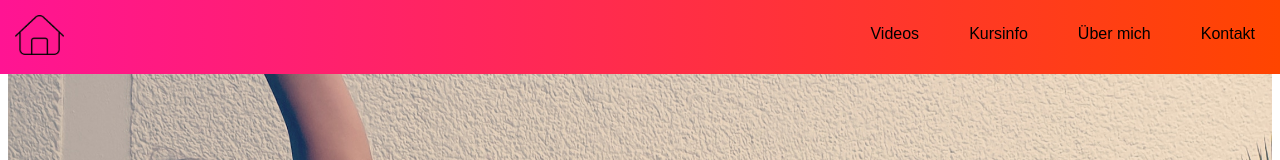
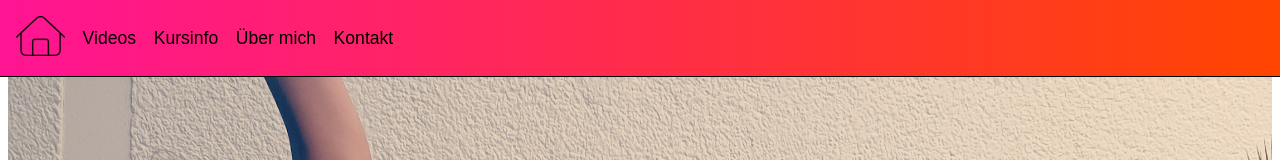
Before and after one commit to Ines2108/strongnation, a Nuxt app: page / in a window 1280 px wide. Shown: the top 160 px of the page. Built offline with nearby package versions, Linux system fonts and the light colour scheme.

Commit message:
Clean up nav bar

```diff
--- a/components/TopHeader.vue
+++ b/components/TopHeader.vue
@@ -1,32 +1,20 @@
 <template>
   <div class="top-header">
-    <div class="spacer">
-      <div class="logo">
-        <nuxt-link to="/">
+    <nuxt-link class="logo" to="/">
       <img src="../assets/homebutton.png" height="40" width="49">
     </nuxt-link>
-      </div>
-    </div>
-    <div class="videos">
     <nuxt-link class="link" to="videos">
       Videos
     </nuxt-link>
-    </div>
-    <div class="plan">
     <nuxt-link class="link" to="kursplan">
       Kursinfo
     </nuxt-link>
-    </div>
-    <div class="aboutme">
     <nuxt-link class="link" to="aboutme">
       Über&nbsp;mich
     </nuxt-link>
-    </div>
-    <div class="contact">
     <nuxt-link class="link" to="contact">
       Kontakt
     </nuxt-link>
-    </div>
   </div>
 </template>
 
@@ -40,28 +28,15 @@ export default {
 .top-header{
   background: linear-gradient(to right, deeppink, orangered);
   display: flex;
+  justify-content: flex-start;
+  align-items: center;
+  padding: 1em;
+  border-bottom: 1px solid black;
 }
 .link {
   color: black;
   text-decoration: none;
-  font-family: arial;
-}
-.spacer {
-  width: 79%;
-}
-.logo{
-  padding: 15px;
-}
-.videos {
-  padding: 25px;
-}
-.plan {
-  padding: 25px;
-}
-.aboutme{
-  padding: 25px;
-}
-.contact{
-  padding: 25px;
+  margin-left: 1em;
+  font-size: 1.1em;
 }
 </style>
--- a/layouts/default.vue
+++ b/layouts/default.vue
@@ -24,6 +24,7 @@ export default {
 <style>
 body {
   margin: 0;
+  font-family: sans-serif;
 }
 
 </style>
```
Lines whose indentation alone changed are shown as unchanged.
